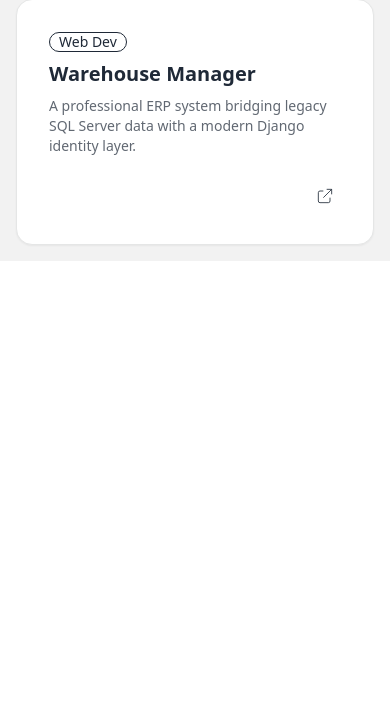
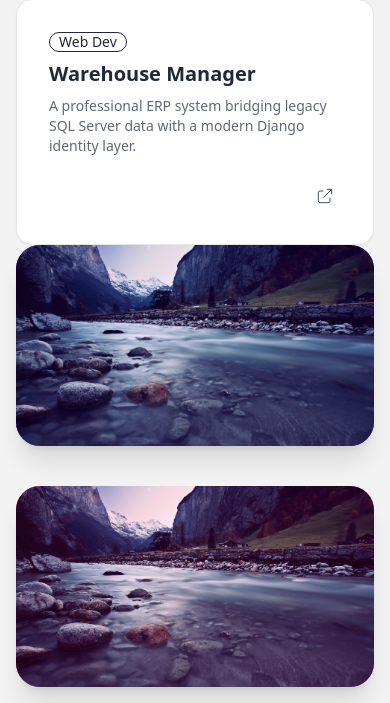
Before and after one commit to HamdiAkoub/portfolio, a Django app: page / in a window 390 px wide. Shown: the part 2822-3525 px from the top of the page. Before the commit the page ends 3083 px from the top, so only its background shows below. Run offline with Django 5.2, Linux system fonts and the light colour scheme; some libraries are stand-ins or nearby versions.

Commit message:
Applying Statics to Templates

```diff
--- a/main/templates/base.html
+++ b/main/templates/base.html
@@ -1,6 +1,9 @@
 <!DOCTYPE html>
 {% load static %}
-<html lang="en" data-theme="light" x-data="{ darkMode: false, menuOpen: false }" :data-theme="darkMode ? 'dark' : 'light'">
+<html lang="en"
+    data-theme="light"
+    x-data="{ darkMode: false, menuOpen: false, selectedImg: null }"
+    :data-theme="darkMode ? 'dark' : 'light'">
 <head>
   <meta charset="UTF-8">
   <meta name="viewport" content="width=device-width, initial-scale=1.0">
@@ -47,5 +50,12 @@
       {% block content %}{% endblock %} </main>
 
   {% block extra_js %}{% endblock %}
+  <div x-show="selectedImg"
+       class="fixed inset-0 z-[100] flex items-center justify-center bg-black/90 p-4"
+       x-transition.opacity
+       @click="selectedImg = null"
+       @keydown.escape.window="selectedImg = null">
+      <img :src="selectedImg" class="max-w-full max-h-full rounded-lg shadow-2xl">
+  </div>
 </body>
 </html>
--- a/main/templates/index.html
+++ b/main/templates/index.html
@@ -1,6 +1,8 @@
 {% extends 'base.html' %}
 
 {% block content %}
+  {% load static %}
+
   <section class="hero min-h-[50vh] bg-base-100 rounded-3xl shadow-xl mb-12 p-8">
     <div class="hero-content flex-col lg:flex-row-reverse">
       <div class="max-w-xl">
@@ -83,4 +85,33 @@
       </div>
     </div>
   </section>
+
+  <div class="grid grid-cols-1 md:grid-cols-2 gap-10">
+
+    <div class="group cursor-pointer" @click="selectedImg = '{% static 'img/testimg.jpg' %}'">
+      <div class="overflow-hidden rounded-3xl bg-primary aspect-video flex items-center justify-center relative shadow-xl hover:shadow-2xl transition-all duration-500">
+        <img src="{% static 'img/testimg.jpg' %}"
+           class="w-full h-full object-cover group-hover:scale-110 transition-transform duration-500 opacity-90"
+           alt="project1 image">
+        <div class="absolute inset-0 bg-black/40 opacity-0 group-hover:opacity-100 transition-opacity flex flex-col justify-end p-8 text-white">
+          <h3 class="text-2xl font-bold">Wonderland ERP</h3>
+          <p class="text-sm opacity-80">Full-stack warehouse management system</p>
+        </div>
+      </div>
+    </div>
+
+    <div class="group cursor-pointer" @click="selectedImg = '{% static 'img/testimg.jpg' %}'">
+      <div class="overflow-hidden rounded-3xl bg-secondary aspect-video flex items-center justify-center relative shadow-xl hover:shadow-2xl transition-all duration-500">
+        <img src="{% static 'img/testimg.jpg' %}"
+           class="w-full h-full object-cover group-hover:scale-110 transition-transform duration-500 opacity-90"
+           alt="project2 image">
+        <div class="absolute inset-0 bg-black/40 opacity-0 group-hover:opacity-100 transition-opacity flex flex-col justify-end p-8 text-white">
+          <h3 class="text-2xl font-bold">Chocko Analytics</h3>
+          <p class="text-sm opacity-80">Real-time sales tracking with ApexCharts</p>
+        </div>
+      </div>
+    </div>
+
+  </div>
+
 {% endblock %}
--- a/portfolio/settings.py
+++ b/portfolio/settings.py
@@ -116,4 +116,7 @@ USE_TZ = True
 # Static files (CSS, JavaScript, Images)
 # https://docs.djangoproject.com/en/6.0/howto/static-files/
 
-STATIC_URL = 'static/'
+STATIC_URL = '/static/'
+STATICFILES_DIRS = [
+    BASE_DIR / "static",
+]
```
Also changed, not shown: static/img/testimg.jpg (added). Lines whose indentation alone changed are shown as unchanged.
